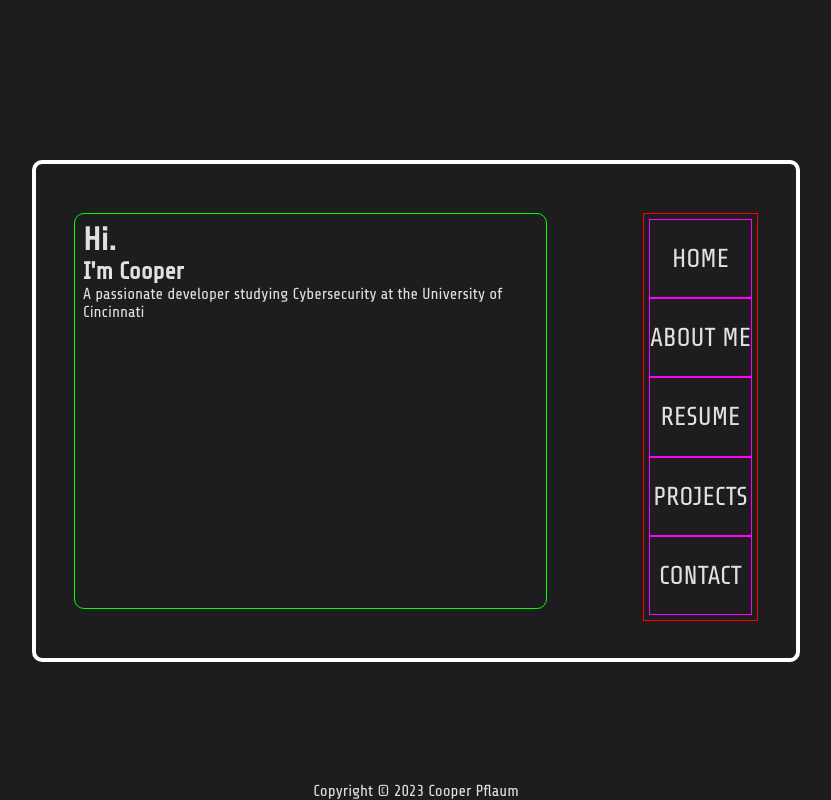
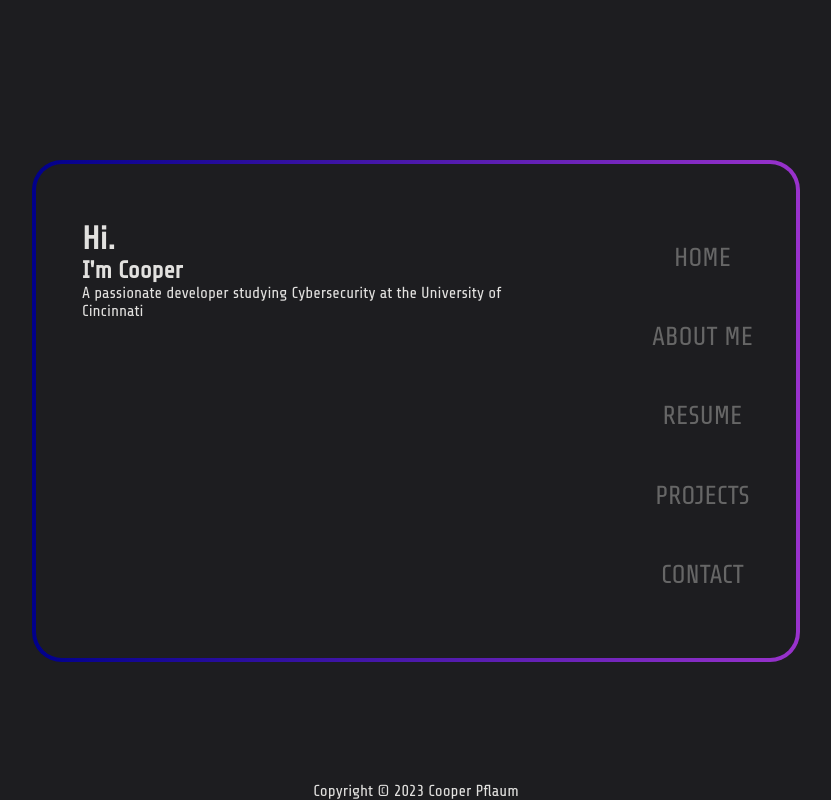
Before and after one commit to Cooper-Pflaum/cooper-pflaum.github.io, a plain HTML site: page index.html in a window 1280 px wide. Shown: the whole page, without its empty margins (224-1055 px from the left). Drawn offline with Linux system fonts and the light colour scheme.

Commit message:
Fancy border and images with grid layout

```diff
--- a/style.css
+++ b/style.css
@@ -25,8 +25,9 @@ body {
   height: 100%;
   display: grid;
   grid-template-columns: 20% auto auto auto 20%;
-  grid-template-rows: 20% auto auto 15% max-content;
+  grid-template-rows: 10% 10% auto auto 15% max-content;
   grid-template-areas:
+    ". .       .       .       ."
     ". .       .       .       ."
     ". content content content ."
     ". content content content ."
@@ -45,8 +46,18 @@ body {
     ". main   main   nav    ."
     ". main   main   nav    ."
     ". .      .      .      .";
-  border: 4px solid #FFFFFF;
+/*
+  border-width: 4px;
+  border-style: solid;
+  border-image: linear-gradient(to right, darkblue, darkorchid) 1;
   border-radius: 10px;
+
+*/
+
+  background: linear-gradient(var(--bg), var(--bg)) padding-box,
+              linear-gradient(to right, darkblue, darkorchid) border-box;
+  border-radius: 30px;
+  border: 4px solid transparent;
 }
 
 nav {
@@ -61,30 +72,33 @@ nav ul {
   grid-template-rows: auto auto auto auto auto;
   grid-template-columns: auto;
   list-style-type: none;
-  border: 1px solid #F00;
   padding: 5px;
 }
 
 nav li {
   display:flex;
   align-items: center;
-  border: 1px solid #F0F;
   justify-content: center;
 }
 
 nav a {
-  transition-property: box-shadow;
+  transition-property: box-shadow color;
   transition-duration: .3s;
   text-decoration: none;
+  color: #666666;
 }
 
+nav a:active{
+  box-shadow: inset 0 -3px #FFFFFF;
+  color: var(--text);
+}
 nav a:hover{
   box-shadow: inset 0 -3px #FFFFFF;
+  color: var(--text);
 }
 
 main {
   grid-area: main;
-  border: 1px solid #0F0;
   border-radius: 10px;
   padding: 8px;
   max-width: 80%;
```
